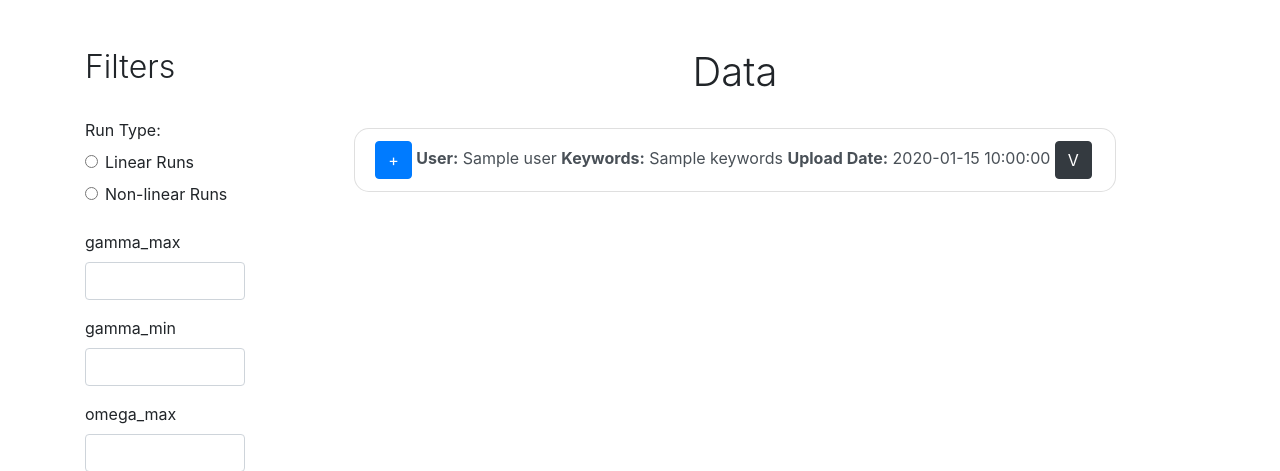
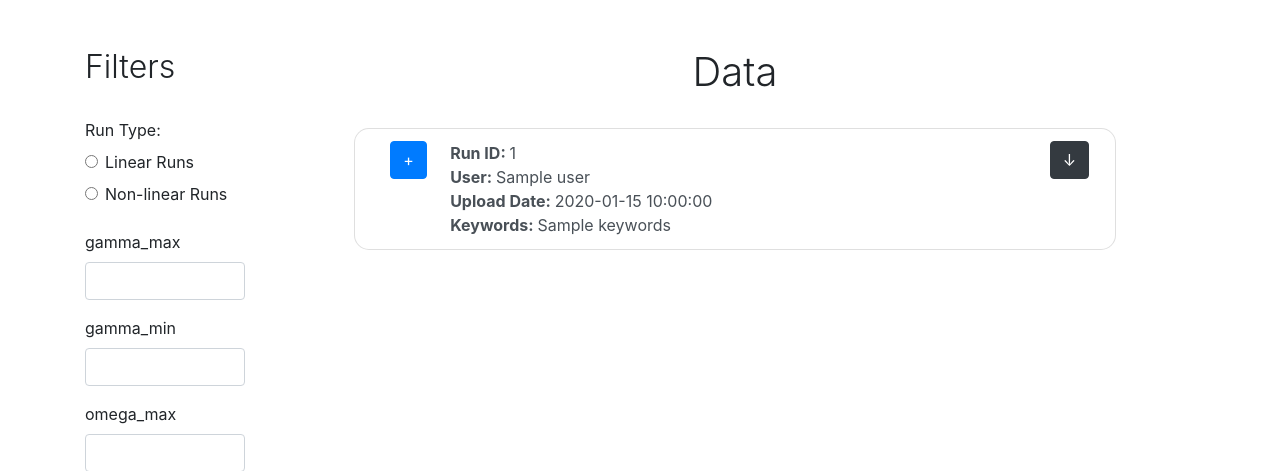
Before and after one commit to Salazar-99/MGKDB-Web, a Flask app: page /data in a window 1280 px wide. Shown: the part 56-527 px from the top of the page. Run offline with Flask 2, Linux system fonts and the light colour scheme; a user stored in the database is signed in; tables that the repository leaves empty hold one stand-in row (values such as "Sample post"); a database or web service that is not in the repository returns one stand-in record (values such as "Sample title"); some libraries are stand-ins or nearby versions.

Commit message:
Fixed parameters drop down, redesigned data cards

```diff
--- a/app/main/views.py
+++ b/app/main/views.py
@@ -2,7 +2,10 @@ import os
 from flask import Flask, Response, render_template, url_for, session, redirect, flash, request, make_response, send_file
 from flask_login import login_user, logout_user, login_required, current_user
 from werkzeug.security import generate_password_hash, check_password_hash
-#Dots used for relative imports
+from bson.objectid import ObjectId
+import pickle
+from io import BytesIO
+from zipfile import ZipFile
 from . import main
 from .forms import SignupForm, FilterForm, LoginForm
 from ..email import send_email
@@ -110,14 +113,6 @@ def deny(email):
     db.session.commit()
     return render_template('deny.html')
 
-#Prevent unapproved users from accessing data
-'''@auth.before_app_request
-def before_request():
-    if current_user.is_authenticated and not current_user.approved:
-        flash('Your account has not been approved yet')
-        return redirect(url_for('main.index'))
-'''
-
 #Data page
 @main.route('/data', methods=['GET', 'POST'])
 @login_required
@@ -146,7 +141,7 @@ def data():
             runs.append(temp)
     return render_template('data.html', form=form, runs=runs, collection_name=collection_name)
 
-#Function for handling parameter filter values
+#Function for parsing filter values
 def get_filters(form):
     filters = {}
     for field in form:
@@ -161,20 +156,35 @@ def get_filters(form):
                     filters[field.id].update({"$gt": float(field.data)})
                 else:
                     filters.update({field.id: {"$gt": float(field.data)}})
-    print(filters)
     return filters
 
 #Route for downloading run by id
-@main.route('/download/<collection_name>/<id>', methods=['GET', 'POST'])
+@main.route('/download/<collection_name>/<id>', methods=['GET'])
 def download(collection_name, id):
+    #Instantiate fs object
     fs = gridfs.GridFSBucket(mongo.db)
-    with open('download','wb+') as f:
-        fs.download_to_stream(id, f)
-    return send_file('download')
-    '''query = {'_id': id}
+    #Set collection
     collection = mongo.db[collection_name]
-    cursor = collection.find()
-    for run in cursor:
-        data = make_response(run)
-    return send_file(data, as_attachment=True, attachment_filename=str(id))
-    '''
+    #Find metadata for run
+    record = collection.find_one({"_id": id})
+    #Collect 'files' data in place into record
+    for key, val in record['Files'].items():
+        if val != "None":
+            with open('temp','wb+') as f:
+                fs.download_to_stream(val, temp, session=None)
+            record['Files'][key] = str(val)
+    #Collect 'diagnostics' data
+    diagnostics = {}
+    for key, val in record['Diagnostics'].items():
+        if isinstance(val, ObjectId):
+            record['Diagnostics'][key] = str(val)
+            diagnostics[key] = binary_to_numpy(fs.get(val).read())
+    #Combine all data into zip folder
+    memory_file = BytesIO()
+    #for file in [records, diagnostics]:
+
+    return send_file(data, attachment_filename=f'{id}.zip', as_attachment=True)
+
+#Utility function for unpickling numpy arrays (format of stored data)
+def binary_to_numpy(x):
+    return pickle.loads(x)
--- a/app/templates/data.html
+++ b/app/templates/data.html
@@ -4,7 +4,6 @@
 {% block title %}Data - {% endblock %}
 
 {% block page_content %}
-<!--TODO: Make two rows, one for filters one for data-->
 <div class="container">
   <div class="row pt-5">
     <!--Filters-->
@@ -24,30 +23,41 @@
       </center><br>
       <div class="row justify-content-center">
         <div class="col-md-10">
-          <div class="list-group ">
+          <div class="list-group">
             <!--Individual Data Cards-->
             {% for run in runs %}
             <div class="list-group-item list-group-item-action" style="border-radius: 15px;">
+              <div class="container no-gutters">
+                <div class="row">
                   <!--Button used to expand params-->
-              <a class="btn btn-primary" data-toggle="collapse" href="#{{ loop.index }}" role="button">
+                  <div class="col-1">
+                    <a class="btn btn-primary" data-toggle="collapse" href="#content{{ loop.index }}" role="button">
                       +
                     </a>
+                  </div>
+                  <div class="col-10">
                     <!--Relevant info for each run-->
-              <b>User:</b> {{ run['user']|capitalize }}
-              <b>Keywords:</b> {{ run['keywords'] }}
-              <b>Upload Date:</b> {{ run['time'] }}
-              <a type="button" class="btn btn-dark" href={{ url_for('main.download',
-                                                                          collection_name=collection_name,
-                                                                          id=run['id'],
-                                                                          _external=True) }}>
-              V
+                    <b>Run ID: </b> {{ run['id']}} <br>
+                    <b>User: </b> {{ run['user']|capitalize }} <br>
+                    <b>Upload Date: </b> {{ run['time'] }} <br>
+                    <b>Keywords: </b> {{ run['keywords'] }}
+                  </div>
+                  <div class="col-1">
+                    <!--Download button-->
+                    <a type="button" class="btn btn-dark" href={{ url_for('main.download', collection_name=collection_name,  id=run['id'], _external=True) }}>↓
                     </a>
-              <!--TODO: Fix this so that each button only expands its own box-->
+                  </div>
+                </div>
+              </div>
               <!--Collapsible div that displays run parameters-->
-              <div class="collapse" id="{{ loop.index }}"><br>
+              <div class="collapse" id="content{{ loop.index }}">
+                <br>
+                <div class="card card-body">
+                  <b> Parameters </b>
                   {% for param in run['params'] %}
-                  {{ param[0] }}: {{ param[1] }}<br>
+                    {{ param[0] }}: {{ param[1] }} <br>
                   {% endfor %}
+                </div>
               </div>
             </div><br>
             {% endfor %}
```
Lines whose indentation alone changed are shown as unchanged.
